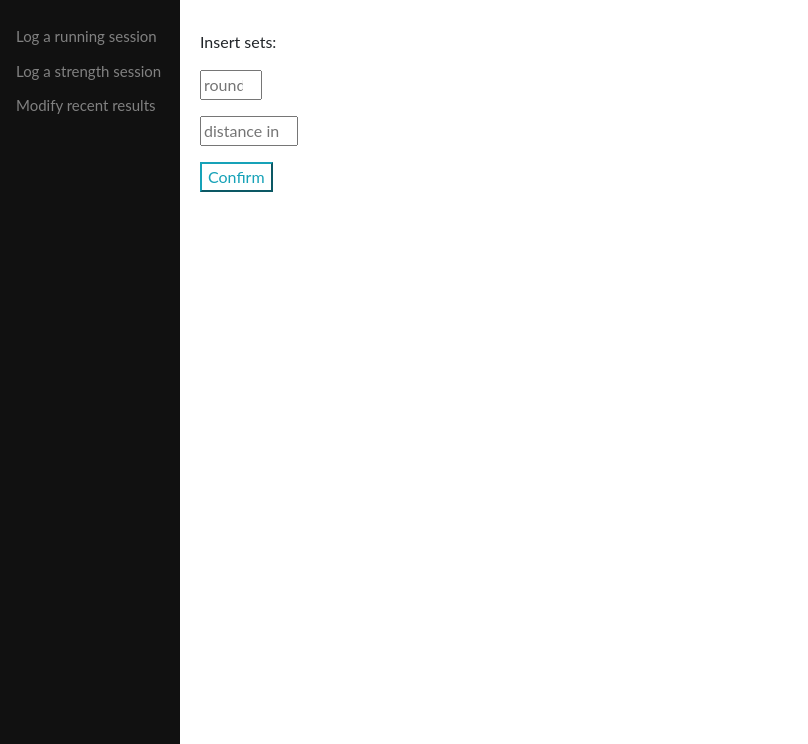
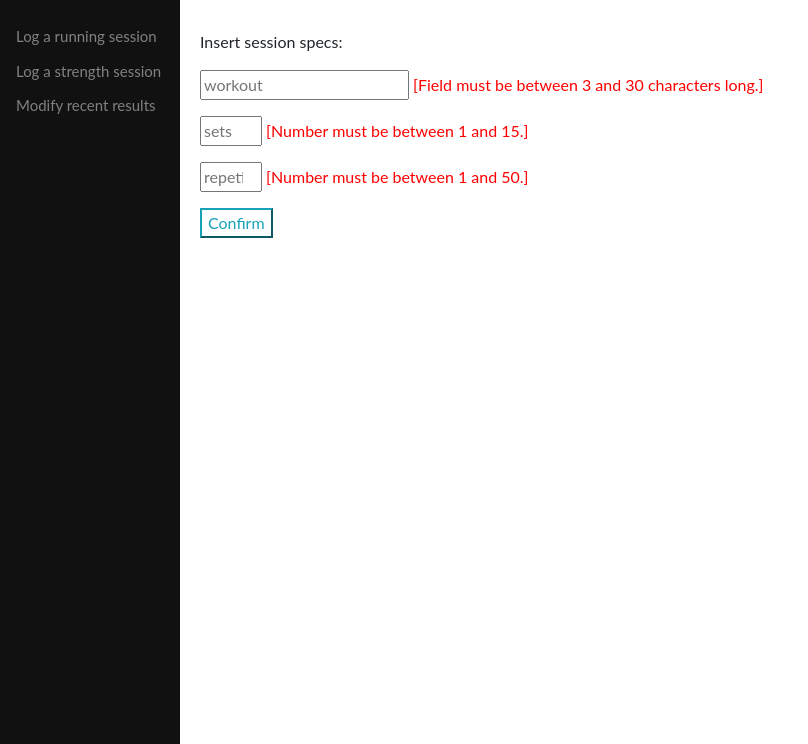
Before and after one commit to korolainenriikka/WorkoutLogger-tsoha, a Flask app: page /results/new_strength/ in a window 1280 px wide. Shown: the part 56-800 px from the top of the page, without its empty margins (0-808 px from the left). Run offline with Flask 2, Linux system fonts and the light colour scheme; the visitor is signed in with stand-in values (Sample User, id 1); data comes from the database, SQL or seed files in the repository; some libraries are stand-ins or nearby versions.

Commit message:
insert weigths renders

```diff
--- a/application/result/forms.py
+++ b/application/result/forms.py
@@ -1,14 +1,21 @@
 from flask_wtf import FlaskForm
 from wtforms import StringField, IntegerField
-from wtforms.validators import NumberRange
+from wtforms.validators import NumberRange, Length
 
-class SessionForm(FlaskForm):
+class RunSessionForm(FlaskForm):
 	rounds = IntegerField(validators=[NumberRange(min=1, max=15)], render_kw={"placeholder": "rounds"})
 	distance = IntegerField(validators=[NumberRange(min=1, max=100000)], render_kw={"placeholder": "distance in m"})
 
 	class Meta:
 		csrf = False
 
+class StrengthSessionForm(FlaskForm):
+	workout = StringField(validators=[Length(min=3, max=30)], render_kw={"placeholder":"workout"})
+	sets = IntegerField(validators=[NumberRange(min=1, max=15)], render_kw={"placeholder": "sets"})
+	reps = IntegerField(validators=[NumberRange(min=1, max=50)], render_kw={"placeholder": "repetitions"})
+
+	class Meta:
+		csrf = False
 
 class ModifyForm(FlaskForm):
 	distance = IntegerField("distance (m):", validators=[NumberRange(min=1)])
--- a/application/result/log/views.py
+++ b/application/result/log/views.py
@@ -5,24 +5,24 @@ from flask_login import login_required, current_user
 
 from application import app, db
 from application.result.models import Result, Session, Conditioning
-from application.result.forms import ModifyForm, SessionForm
+from application.result.forms import ModifyForm, RunSessionForm, StrengthSessionForm
 
 
 @app.route("/results/new_run/")
 @login_required
 def run_session_log():
-	return render_template("result/log/new_run_session.html", form=SessionForm())
+	return render_template("result/log/new_run_session.html", form=RunSessionForm())
 
 
 @app.route("/results/new_run/", methods=["GET", "POST"])
 @login_required
 def running_log():
-	form = SessionForm(request.form)
-	rounds = int(request.form.get("rounds"))
+	form = RunSessionForm(request.form)
+	rounds = request.form.get("rounds")
 	distance = request.form.get("distance")
 	if not form.validate():
 		return render_template("result/log/new_run_session.html", form=form)
-	return render_template("result/log/new_run.html", rounds=rounds, distance=distance)
+	return render_template("result/log/new_run.html", rounds=int(rounds), distance=distance)
 
 
 @app.route("/results/new_run/<rounds>%<distance>", methods=["POST"])
@@ -63,11 +63,26 @@ def validate_results(results):
 			return "Incorrect data format"
 	return ""
 
-@app.route("/results/new_strength/")
+@app.route("/results/new_strength_session/")
 @login_required
 def strength_session_log():
-	return render_template("result/log/new_strength_session.html", form=SessionForm())
+	return render_template("result/log/new_strength_session.html", form=StrengthSessionForm())
 
+@app.route("/results/new_strength/", methods=["GET", "POST"])
+@login_required
+def strength_log():
+	form = StrengthSessionForm(request.form)
+	if not form.validate():
+		return render_template("result/log/new_strength_session.html", form=form)
+	workout = request.form.get("workout")
+	sets = int(request.form.get("sets"))
+	reps = request.form.get("reps")
+	return render_template("result/log/new_strength.html", workout=workout, sets=sets, reps=reps)
+
+@app.route("/results/new_strength/<workout>%<sets>%<reps>", methods=["POST"])
+@login_required
+def strength_results_create(workout, sets, reps):
+	print("moi!")
 
 @app.route("/results/modify/", methods=["GET", "POST"])
 @login_required
--- a/application/templates/result/log/new_strength.html
+++ b/application/templates/result/log/new_strength.html
@@ -1,12 +1,12 @@
 {% extends "result/log/base.html" %}
 
 {% block body %}
-<form method="POST" action="{{ url_for('run_results_create', rounds=rounds, distance=distance) }}">
+<form method="POST" action="{{ url_for('strength_results_create', workout=workout, sets=sets, reps=reps) }}">
 	<div>
-		Insert weights ({{ rounds }} x {{ distance }}):
+		Insert weights ({{ sets }} x {{ reps }}):
 	</div>
 	<div>
-		{% for n in range(rounds) %}
+		{% for n in range(sets) %}
 		<p>
 			<input name="result{{n}}" type="text" placeholder="kg">
 		</p>
--- a/application/templates/result/log/new_strength_session.html
+++ b/application/templates/result/log/new_strength_session.html
@@ -1,17 +1,23 @@
 {% extends "result/log/base.html" %}
 
 {% block body %}
-<form method="POST" action="{{ url_for('running_log') }}">
-	<p>Insert sets:</p>
+<form method="POST" action="{{ url_for('strength_log') }}">
+	<p>Insert session specs:</p>
 	<div class="form-group">
-		{{ form.rounds }}
-		{% for error in form.rounds.errors %}
+		{{ form.workout }}
+		{% for error in form.workout.errors %}
 		<span style="color: red;">[{{ error }}]</span>
 		{% endfor %}
 	</div>
 	<div class="form-group">
-		{{ form.distance }}
-		{% for error in form.distance.errors %}
+		{{ form.sets }}
+		{% for error in form.sets.errors %}
+		<span style="color: red;">[{{ error }}]</span>
+		{% endfor %}
+	</div>
+	<div class="form-group">
+		{{ form.reps }}
+		{% for error in form.reps.errors %}
 		<span style="color: red;">[{{ error }}]</span>
 		{% endfor %}
 	</div>
```
